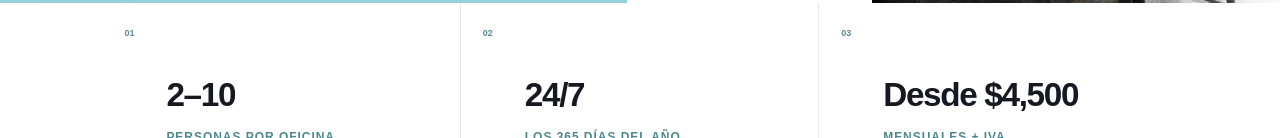
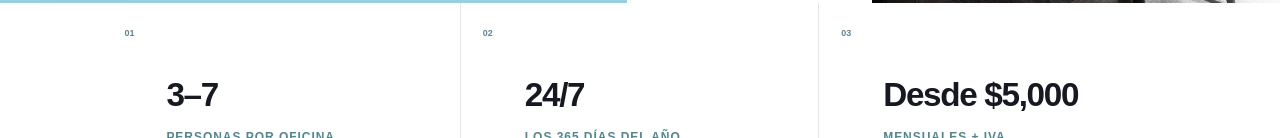
Before and after one commit to Eliszen-28/zenttre, a Next.js app: page /oficinas-privadas in a window 1280 px wide. Shown: the part 814-952 px from the top of the page. Built offline with nearby package versions, Linux system fonts and the light colour scheme.

Commit message:
Keep only current office listings

```diff
--- a/app/oficinas-privadas/page.tsx
+++ b/app/oficinas-privadas/page.tsx
@@ -11,9 +11,9 @@ export default function OficinasPrivadasPage() {
       secondaryImage="/images/07.jpg"
       serviceName="Oficinas equipadas"
       highlights={[
-        { value: "2–10", label: "personas por oficina" },
+        { value: "3–7", label: "personas por oficina" },
         { value: "24/7", label: "los 365 días del año" },
-        { value: "Desde $4,500", label: "mensuales + IVA" },
+        { value: "Desde $5,000", label: "mensuales + IVA" },
       ]}
       sectionTitle="Un espacio para tu empresa donde el profesionalismo y"
       sectionItalic="tu crecimiento son primordiales."
@@ -25,11 +25,8 @@ export default function OficinasPrivadasPage() {
         { title: "Áreas comunes", text: "Acceso a servicios y espacios compartidos de Zenttre." },
       ]}
       plans={[
-        { eyebrow: "OFICINA EQUIPADA", title: "Oficina A", description: "Oficina cómoda para 3 personas", details: ["5m²", "Bono salas $1,000"], price: "Mensuales $4,500 + IVA." },
-        { eyebrow: "OFICINA EQUIPADA", title: "Oficina para 10 personas", description: "Oficina cómoda para 10 personas aprox.", details: ["32m²", "Pantalla para proyección de 85″", "Aire acondicionado", "Conexiones múltiples para los equipos", "Wifi gratis", "Bono mensual de salas $1,900"], price: "Mensuales $13,400 + IVA." },
         { eyebrow: "OFICINA EQUIPADA", title: "Oficina Verde", description: "Oficina cómoda para 7 personas aprox.", details: ["32m²", "Aire acondicionado", "Conexiones múltiples para los equipos", "Wifi, agua y limpieza incluidos", "Bono mensual de salas $2,500"], price: "Mensuales $25,500 + IVA." },
         { eyebrow: "OFICINA EQUIPADA", title: "Oficina 205", description: "Oficina cómoda para 3 personas", details: ["6.6m²", "Wifi gratis", "Bono mensual de salas $1,200"], price: "Mensuales $5,000 + IVA." },
-        { eyebrow: "OFICINA EQUIPADA", title: "Oficina 604", description: "Oficina cómoda para 2 personas", details: ["5m²", "Conexiones múltiples para los equipos", "Wifi gratis", "Bono mensual de salas $1,200"], price: "Mensuales $5,000 + IVA." },
       ]}
       footnotes={["Los servicios de bebidas, copiado, impresiones y escaneo tienen costo adicional.", "Apple TV y HDMI están disponibles en salas con pantalla."]}
     />
```
